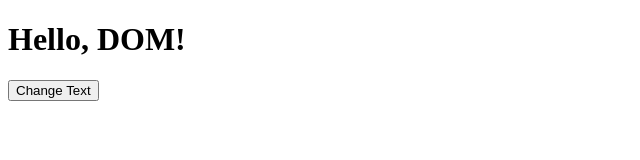
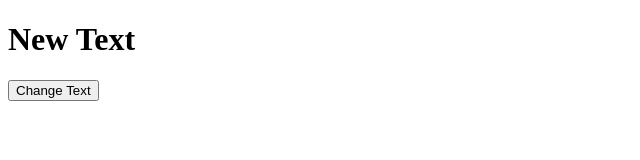
Before and after one commit to Usamaa12/javaSctipt, a plain HTML site: page index.html in a window 1280 px wide. Shown: the whole page, without its empty margins (0-640 px from the left). Drawn offline with Linux system fonts and the light colour scheme.

Commit message:
Update index.html
change id

```diff
--- a/index.html
+++ b/index.html
@@ -4,12 +4,12 @@
     <title>DOM Example</title>
 
 </head>
-<script src="index.js"></script>
+<!-- <script src="index.js"></script> -->
 <body>
 <h1 id="main-heading">Hello, DOM!</h1>
 <button id="change-text">Change Text</button>
 
-<!-- <script>
+<script>
     // Accessing an element by its ID
     let heading = document.getElementById('main-heading');
 
@@ -22,6 +22,6 @@
         heading.textContent = 'Text Changed!';
     });
 
-</script> -->
+</script>
 </body>
 </html>
```
